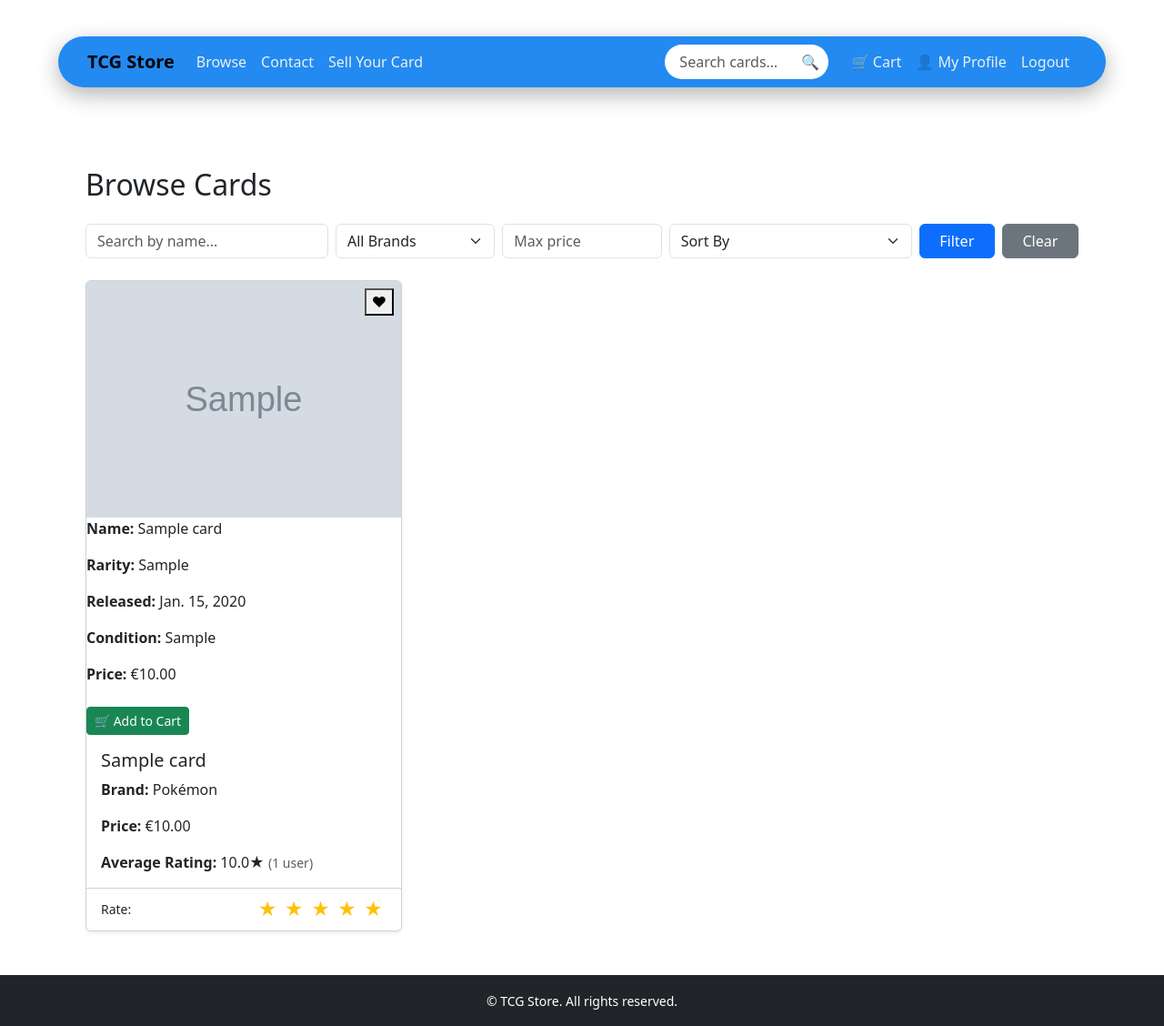
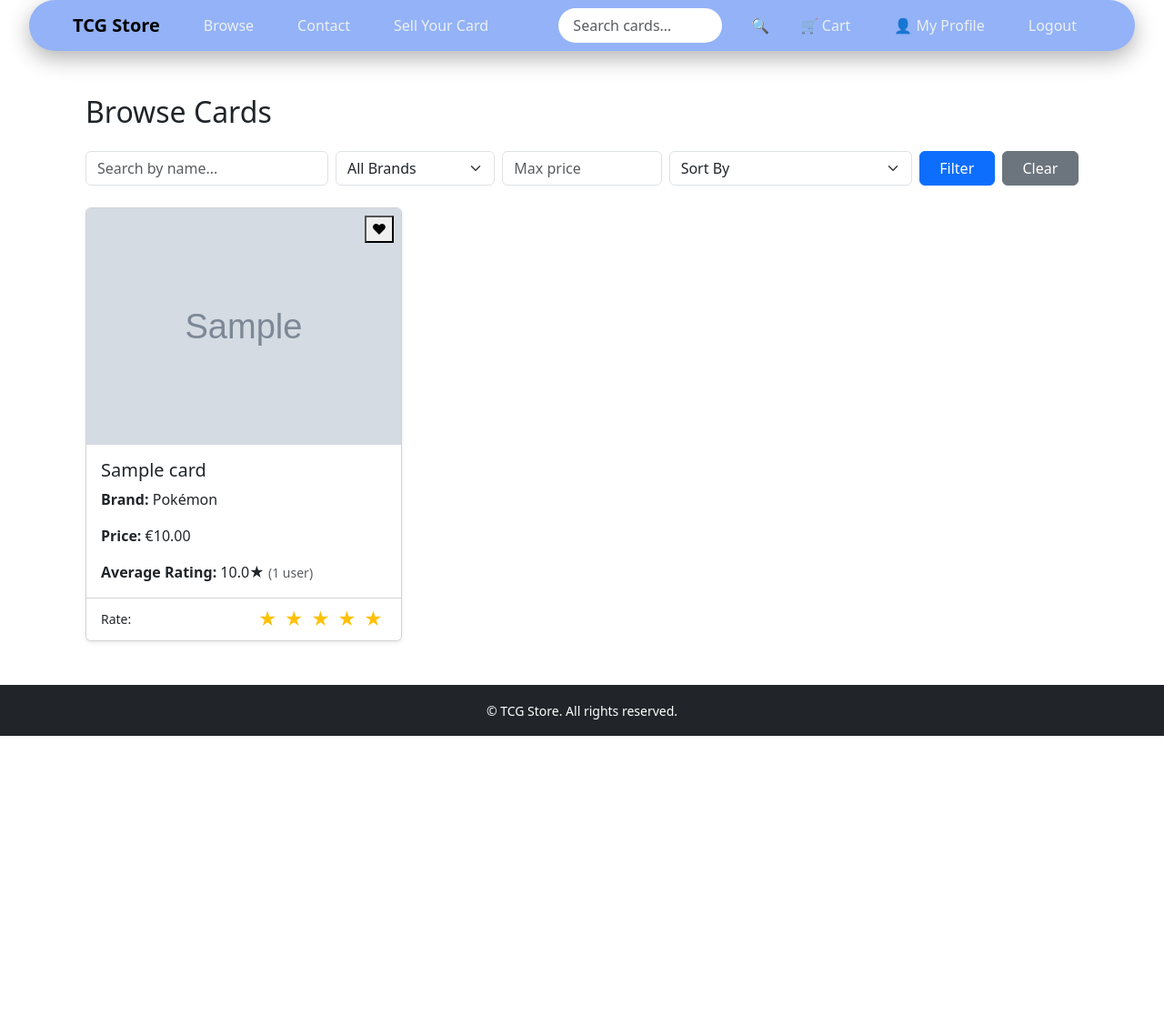
Before and after one commit to naxad/django-tcg-app, a Django app: page /browse/ in a window 1280 px wide. Shown: the whole page at 91% size. After the commit the page ends 809 px from the top, so only its background shows below. Run offline with Django 5.2, Linux system fonts and the light colour scheme; a user stored in the database is signed in; tables that the repository leaves empty hold one stand-in row (values such as "Sample post"); grey boxes marked "Sample" are stand-in pictures.

Commit message:
Navbar fixes, alignment, and created the Sell Your Card html where I include a form for users to submit

```diff
--- a/browse/templates/browse/browse.html
+++ b/browse/templates/browse/browse.html
@@ -19,12 +19,6 @@
   </div>
 </div>
 {% endif %}
-
-
-
-
-
-
 
 <h2 class="mb-4">Browse Cards</h2>
 
@@ -93,7 +87,6 @@
               {% if card.image %}
                 <img src="{{ card.image.url }}" class="card-img-top" alt="{{ card.name }}">
               {% endif %}
-              </a>
 
               <div class="hover-overlay">
                 <p><strong>Name:</strong> {{ card.name }}</p>
@@ -107,6 +100,7 @@
                   <button type="submit" class="btn btn-sm btn-success mt-2">🛒 Add to Cart</button>
                 </form>
               </div>
+            </a>
           </div>
 
           <div class="card-body">
@@ -130,7 +124,7 @@
             <div class="card-footer bg-white">
               <div class="d-flex justify-content-between align-items-center">
                 <small>Rate:</small>
-                  <div class="rating-stars" data-card="{{ card.id }}">
+                <div class="rating-stars" data-card="{{ card.id }}" style="position: relative; z-index: 10;">
                   {% for i in "12345" %}
                     <span class="star text-warning fs-5 me-1" data-value="{{ i }}">&#9733;</span>
                   {% endfor %}
@@ -146,6 +140,7 @@
         </div>
       </div>
     {% endfor %}
+
   </div>
 {% else %}
   <p>No cards found.</p>
--- a/browse/views.py
+++ b/browse/views.py
@@ -25,7 +25,7 @@ from wishlist.models import WishlistItem
 
 
 
-@login_required
+
 def browse(request):
     query = request.GET.get('q')
     brand = request.GET.get('brand')
--- a/home/static/home/style.css
+++ b/home/static/home/style.css
@@ -1,18 +1,14 @@
 /* style.css */
 /* === Pill-Style, Three-Zone Flex Navbar === */
-.navbar-container {
-    display: flex;
-    justify-content: center;
-    margin: 40px 0;
-}
+
 
 .navbar {
-    background: #238af1;
+    background: #93b2f7;
     border-radius: 50px;
-    padding: 12px 0;
-    /* only vertical padding */
-    width: 90%;
+    padding: 12px 30px;
+    width: 95%;
     max-width: 1400px;
+    margin: 0 auto;
     box-shadow: 0 8px 25px rgba(0, 0, 0, 0.3);
 }
 
@@ -21,30 +17,42 @@
     display: flex;
     align-items: center;
     justify-content: space-between;
-    padding: 0 2rem;
+    padding: 0 3rem;
     /* inner horizontal padding so edges aren’t flush */
 }
 
 /* Left & right groups spacing */
 .navbar-left,
-.navbar-right {
+.navbar-right,
+.navbar-center {
     display: flex;
     align-items: center;
-    gap: 1.5rem;
 }
 
-/* Center zone forced into middle */
+.navbar-left {
+    gap: 1.5rem;
+    flex: 1;
+}
+
+
 .navbar-center {
-    margin: 0 auto;
-    margin-left: 2rem;
+    justify-content: center;
+    flex: 1;
 }
+
+.navbar-right {
+    justify-content: flex-end;
+    gap: 1.5rem;
+    flex: 1;
+}
+
 
 /* Brand styling */
 .navbar-brand {
     font-size: 20px;
     font-weight: 700;
     color: #144855;
-    margin-right: 1rem;
+    margin-right: 10px;
 }
 
 /* Nav links & logout buttons */
@@ -57,6 +65,7 @@
     font-weight: 500;
     border-radius: 6px;
     transition: background 0.3s, color 0.3s;
+    white-space: nowrap;
 }
 
 .navbar .nav-link:hover,
@@ -74,10 +83,10 @@
 
 .search-form {
     position: relative;
-    margin-left: 250px;
+    flex: 1;
+    display: flex;
+    justify-content: center;
 }
-
-
 
 .search-form .form-control,
 .search-form-mobile .form-control {
@@ -113,12 +122,12 @@
     transform: scale(1.1);
 }
 
-/* Mobile-only logout form tweak */
+/* mobile-only logout form tweak */
 .logout-form-mobile {
     display: flex;
 }
 
-/* Toggler visible only on small screens */
+/* toggler visible only on small screens */
 .navbar-toggler {
     margin-left: 1rem;
 }
@@ -131,7 +140,7 @@
     display: none;
 }
 
-/* Mobile collapse menu styling */
+/* mobile collapse menu styling */
 .mobile-menu {
     padding: 1rem 0;
     border-top: 1px solid rgba(255, 255, 255, 0.1);
@@ -170,3 +179,131 @@ footer {
     box-shadow: 0 12px 25px rgba(0, 0, 0, 0.25);
     z-index: 10;
 }
+
+.hover-overlay {
+    opacity: 0;
+    transition: opacity 0.3s ease;
+    background: linear-gradient(to top, rgba(0, 0, 0, 0.85) 30%, transparent 100%);
+    color: #fff;
+    padding: 1rem;
+    position: absolute;
+    bottom: 0;
+    left: 0;
+    right: 0;
+    height: 70%;
+
+    border-radius: 0 0 12px 12px;
+    pointer-events: auto;
+    z-index: 5;
+    display: flex;
+    flex-direction: column;
+    justify-content: flex-end;
+}
+
+
+
+
+.navbar .nav-link,
+.logout-form button,
+.logout-form-mobile button {
+    color: #ecf0f1;
+    font-size: 1rem;
+    /* was smaller */
+    font-weight: 500;
+    padding: 0.5rem 1rem;
+    border-radius: 6px;
+    transition: background 0.3s, color 0.3s;
+}
+
+
+
+/* Allow pointer events on rating stars and Add to Cart button */
+.hover-overlay form,
+.hover-overlay button,
+.rating-stars,
+.rating-stars .star {
+    pointer-events: auto;
+    z-index: 10;
+}
+
+.hover-overlay::before {
+    background: linear-gradient(to bottom, transparent 30%, rgba(0, 0, 0, 0.75) 90%);
+}
+
+/* Optional: make the stars feel clickable */
+.rating-stars .star {
+    cursor: pointer;
+    transition: transform 0.1s ease;
+}
+
+.rating-stars .star:hover {
+    transform: scale(1.2);
+    color: gold;
+}
+
+.rating-stars {
+    position: relative;
+    z-index: 10;
+    cursor: pointer;
+}
+
+
+.card-img-top {
+    display: block;
+    width: 100%;
+    border-radius: 12px 12px 0 0;
+}
+
+
+
+.card-hover:hover .hover-overlay {
+    opacity: 1;
+    pointer-events: auto;
+}
+
+
+.navbar-nav {
+    flex-wrap: nowrap;
+}
+
+
+@media (max-width: 768px) {
+
+    /* Make navbar vertical */
+    .navbar .container-fluid {
+        flex-direction: column;
+        align-items: stretch;
+    }
+
+    /* Stack items in collapse */
+    .navbar-collapse {
+        width: 100%;
+        margin-top: 1rem;
+    }
+
+    .navbar-nav {
+        flex-direction: column;
+        align-items: flex-start;
+        gap: 0.5rem;
+    }
+
+    .search-form {
+        justify-content: center;
+        width: 100%;
+        margin: 0.5rem 0;
+    }
+
+    .navbar-brand {
+        align-self: flex-start;
+        margin-bottom: 0.5rem;
+    }
+
+    .navbar-toggler {
+        align-self: flex-end;
+    }
+
+    .search-form .form-control {
+        width: 100%;
+        max-width: 300px;
+    }
+}
--- a/home/templates/home/navbar.html
+++ b/home/templates/home/navbar.html
@@ -1,53 +1,38 @@
 <div class="navbar-container">
   <nav class="navbar navbar-expand-lg">
-    <div class="container-fluid">
+    <div class="container-fluid justify-content-between align-items-center">
 
-      <!-- Brand -->
+      <!-- Left group -->
+      <div class="navbar-left d-flex align-items-center gap-3">
         <a class="navbar-brand" href="{% url 'home' %}">TCG Store</a>
-
-      <!-- Toggler for mobile -->
-      <button class="navbar-toggler" type="button" data-bs-toggle="collapse"
-              data-bs-target="#mainNavbar" aria-controls="mainNavbar"
-              aria-expanded="false" aria-label="Toggle navigation">
-        <span class="navbar-toggler-icon"></span>
-      </button>
-
-      <!-- Main navbar content -->
-      <div class="collapse navbar-collapse justify-content-between" id="mainNavbar">
-
-        <!-- Left links -->
-        <ul class="navbar-nav me-auto mb-2 mb-lg-0">
-          <li class="nav-item"><a class="nav-link" href="{% url 'browse' %}">Browse</a></li>
-          <li class="nav-item"><a class="nav-link" href="{% url 'contact' %}">Contact</a></li>
-          <li class="nav-item"><a class="nav-link" href="{% url 'sell' %}">Sell Your Card</a></li>
-        </ul>
+        <a class="nav-link" href="{% url 'browse' %}">Browse</a>
+        <a class="nav-link" href="{% url 'contact' %}">Contact</a>
+        <a class="nav-link" href="{% url 'sell' %}">Sell Your Card</a>
+      </div>
 
       <!-- Center: Search -->
-        <form class="d-flex search-form" method="GET" action="{% url 'browse' %}">
-
-
+      <div class="navbar-center d-flex justify-content-center">
+        <form class="search-form" method="GET" action="{% url 'browse' %}">
           <input class="form-control me-2" type="search" name="q" placeholder="Search cards…" />
           <button class="search-btn" type="submit">🔍</button>
         </form>
+      </div>
 
-        <!-- Right: Cart + Auth -->
-        <ul class="navbar-nav ms-auto mb-2 mb-lg-0">
-          <li class="nav-item"><a class="nav-link" href="{% url 'cart' %}">🛒 Cart</a></li>
+      <!-- Right group -->
+      <div class="navbar-right d-flex align-items-center gap-3">
+        <a class="nav-link" href="{% url 'cart' %}">🛒 Cart</a>
         {% if user.is_authenticated %}
-            <li class="nav-item"><a class="nav-link" href="{% url 'profile' %}">👤 My Profile</a></li>
-            <li class="nav-item logout-form">
-              <form method="post" action="{% url 'accounts:logout' %}">
+          <a class="nav-link" href="{% url 'profile' %}">👤 My Profile</a>
+          <form method="post" action="{% url 'accounts:logout' %}" class="logout-form m-0">
             {% csrf_token %}
             <button type="submit" class="nav-link">Logout</button>
           </form>
-            </li>
         {% else %}
-            <li class="nav-item"><a class="nav-link" href="{% url 'accounts:login' %}">Login</a></li>
-            <li class="nav-item"><a class="nav-link" href="{% url 'accounts:register' %}">Register</a></li>
+          <a class="nav-link" href="{% url 'accounts:login' %}">Login</a>
+          <a class="nav-link" href="{% url 'accounts:register' %}">Register</a>
         {% endif %}
-        </ul>
+      </div>
 
-      </div>
     </div>
   </nav>
 </div>
--- a/sell/views.py
+++ b/sell/views.py
@@ -8,7 +8,8 @@ from django.contrib.admin.views.decorators import staff_member_required
 
 # Create your views here.
 def sell(request):
-    return render(request, 'sell/sell.html')
+    return redirect('submit_card')  # Previously: render(request, 'sell/sell.html')
+
 
 
 
```
Also changed, not shown: browse/templates/browse/card_detail.html (+19 -24 lines), sell/forms.py (+7 -1 lines), sell/templates/sell/submit_card.html (+18 -15 lines). Lines whose indentation alone changed are shown as unchanged.
